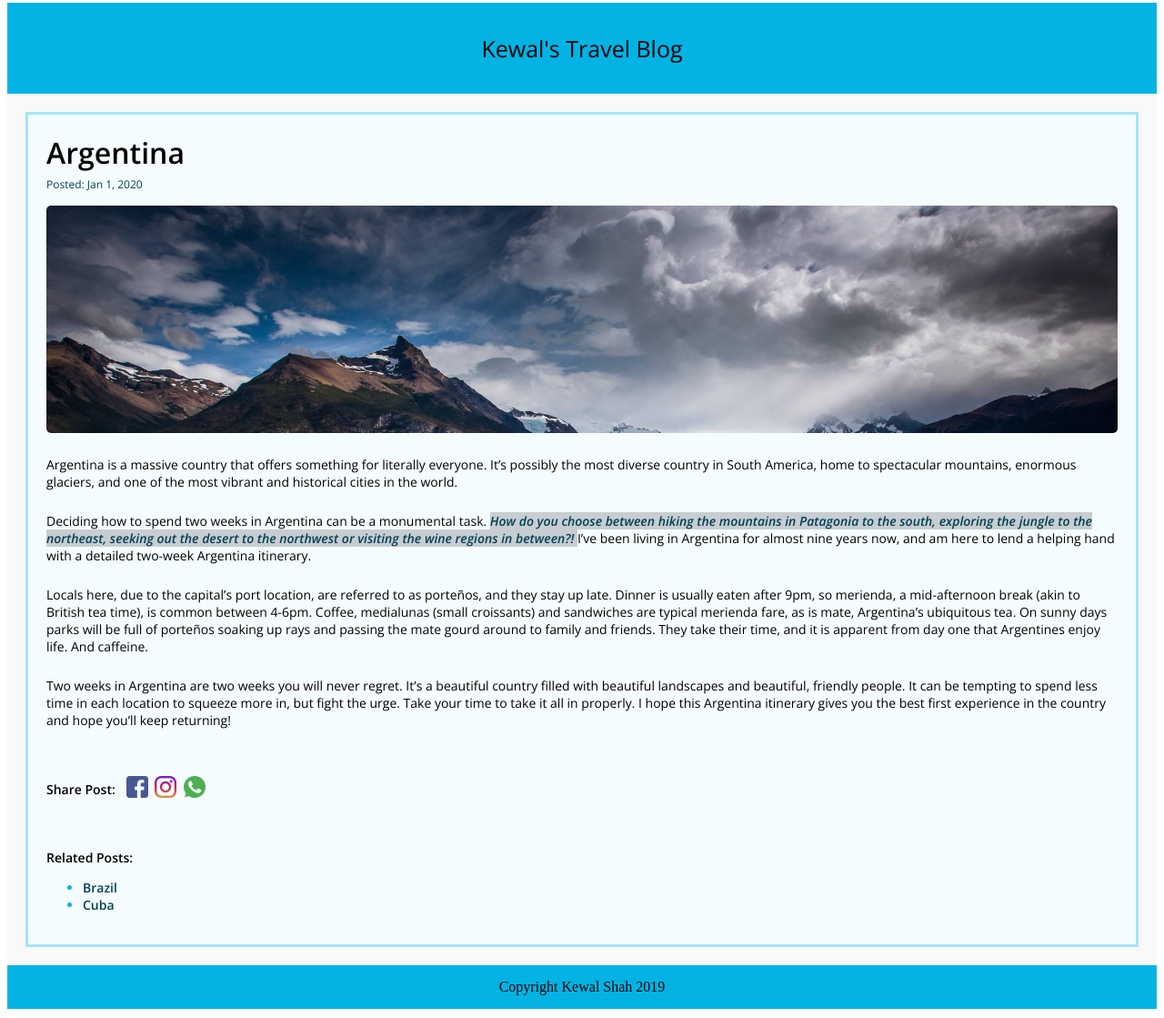
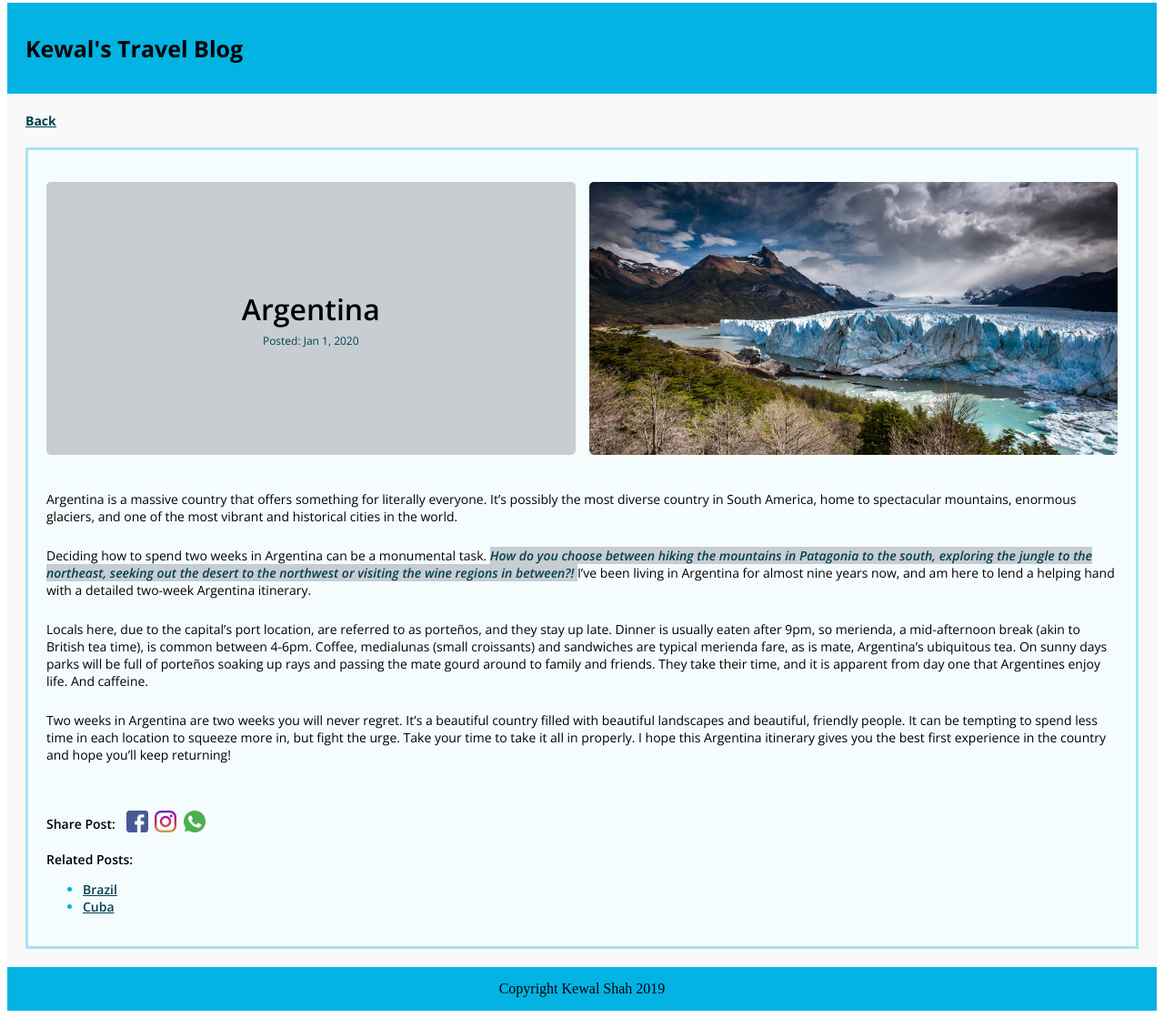
Before and after one commit to walkeknow/Udacity-Personal-Blog-Website, a plain HTML site: page blog_page.html in a window 1280 px wide. Shown: the part 5-1124 px from the top of the page at 91% size. Drawn offline with nearby package versions, Linux system fonts and the light colour scheme.

Commit message:
feat: Make blog post responsive and organize code

```diff
--- a/blog_page.html
+++ b/blog_page.html
@@ -9,7 +9,8 @@
 
 <body>
     <div class="container">
-        <header class="navbar">Kewal's Travel Blog</header>
+        <header class="navbar"><strong>Kewal's Travel Blog</strong></header>
+        <div class="back-link"><a href="index.html">Back</a></div>
         <div class="post-container">
             <div class="post-header">
                 <div class="post-details">
--- a/css/blog_page.css
+++ b/css/blog_page.css
@@ -2,8 +2,8 @@
 .container {
     display: grid;
     /* grid template rows / columns */
-    grid: 100px 1fr / repeat(3, 1fr);
-    grid-template-areas: "hr hr hr hr hr hr" "bod bod bod bod bod bod" "ft ft ft ft ft ft";
+    grid: 100px 1fr / repeat(4, 1fr);
+    grid-template-areas: "hr hr hr hr hr hr" "back back back back back back" "bod bod bod bod bod bod" "ft ft ft ft ft ft";
     background-color: #f9f9fa;
 }
 
@@ -13,7 +13,7 @@
     font: 25px 'Open Sans', sans-serif;
     display: flex;
     align-items: center;
-    justify-content: center;
+    padding-left: 20px;
 }
 
 .content {
@@ -38,6 +38,18 @@
     height: 250px;
     margin: 15px 0 15px 0;
     border-radius: 5px;
+}
+
+.back-link {
+    grid-area: back;
+    font: 700 14px 'Open Sans', sans-serif;
+    margin-left: 20px;
+    padding-top: 20px;
+    text-decoration: underline;
+}
+
+.back-link a {
+    color: #014052;
 }
 
 .post-title {
@@ -78,7 +90,7 @@ img {
     margin: 2px;
 }
 
-a {
+.social a {
     text-decoration: none;
 }
 
@@ -93,6 +105,7 @@ a {
 
 .related-links {
     color: #014052;
+    text-decoration: underline;
 }
 
 .footer {
@@ -103,3 +116,34 @@ a {
     display: flex;
     padding: 15px;
 }
+
+@media(min-width: 900px) {
+    .post-header {
+        display: flex;
+        flex-direction: row;
+    }
+    .post-details {
+        flex:1;
+        display: flex;
+        flex-direction: column;
+        justify-content: center;
+        align-items: center;
+        background-color: #c8cdd2;
+        margin-right: 15px;
+        margin-top: 15px;
+        margin-bottom: 15px;
+        border-radius: 5px;
+    }
+    .post-image {
+        flex: 1;
+    }
+
+    .post-related {
+        font: 600 14px 'Open Sans', sans-serif;
+        margin-top: 10px;
+    }
+
+    .post-image {
+        height: 300px;
+    }
+}
--- /dev/null
+++ b/css/card/card-body.css
@@ -0,0 +1,40 @@
+
+.card-body {
+    display: flex;
+    padding: 15px;
+    justify-content: center;
+    align-items: center;
+}
+
+.card-details {
+    flex: 1;
+}
+
+.card-title {
+    font: 25px 'Open Sans', sans-serif;
+}
+
+.card-meta {
+    margin-top: 5px;
+    font: 11px 'Open Sans', sans-serif;
+    color: #014052;
+}
+
+.card-button {
+    flex: 1;
+    background-color: #014052;
+    border-radius: 5px;
+    justify-content: center;
+    align-items: center;
+    display: flex;
+    height: 60px;
+}
+
+a {
+    text-decoration: none;
+}
+
+.button-text {
+    font: 14px 'Open Sans', sans-serif;
+    color: #F9F9FA;
+}
--- a/css/styles.css
+++ b/css/styles.css
@@ -1,4 +1,6 @@
-@import url('https://fonts.googleapis.com/css2?family=Open+Sans:ital,wght@0,300;0,400;0,600;0,700;0,800;1,300;1,400;1,600;1,700;1,800&display=swap');
+@import url("https://fonts.googleapis.com/css2?family=Open+Sans:ital,wght@0,300;0,400;0,600;0,700;0,800;1,300;1,400;1,600;1,700;1,800&display=swap");
+@import url("card/card-header.css");
+@import url("card/card-body.css");
 .container {
     display: grid;
     /* grid template rows / columns */
@@ -33,81 +35,6 @@
     background-color: #f9f9fa;
 }
 
-.card-header {
-    height: 70%;
-    border-bottom: 5px solid #657482;
-}
-
-#ar .card-header {
-    background-image: url('../images/ar.jpg');
-    background-size: cover;
-}
-
-#au .card-header {
-    background-image: url('../images/au.jpg');
-    background-size: cover;
-}
-
-#be .card-header {
-    background-image: url('../images/be.jpg');
-    background-size: cover;
-}
-
-#br .card-header {
-    background-image: url('../images/br.jpg');
-    background-size: cover;
-}
-
-#ch .card-header {
-    background-image: url('../images/ch.jpg');
-    background-size: cover;
-}
-
-#cu .card-header {
-    background-image: url('../images/cu.jpg');
-    background-size: cover;
-}
-
-.card-body {
-    display: flex;
-    padding: 15px;
-    justify-content: center;
-    align-items: center;
-}
-
-.card-details {
-    flex: 1;
-}
-
-.card-title {
-    font: 25px 'Open Sans', sans-serif;
-}
-
-.card-meta {
-    margin-top: 5px;
-    font: 11px 'Open Sans', sans-serif;
-    color: #014052;
-}
-
-.card-button {
-    flex: 1;
-    background-color: #014052;
-    border-radius: 5px;
-    justify-content: center;
-    align-items: center;
-    display: flex;
-    height: 60px;
-}
-
-a {
-    text-decoration: none;
-}
-
-.button-text {
-    font: 14px 'Open Sans', sans-serif;
-    color: #F9F9FA;
-}
-
 .footer {
     grid-area: ft;
     background-color: #02b3e4;
```
Also changed, not shown: css/card/card-header.css (added, +36 -0 lines).
